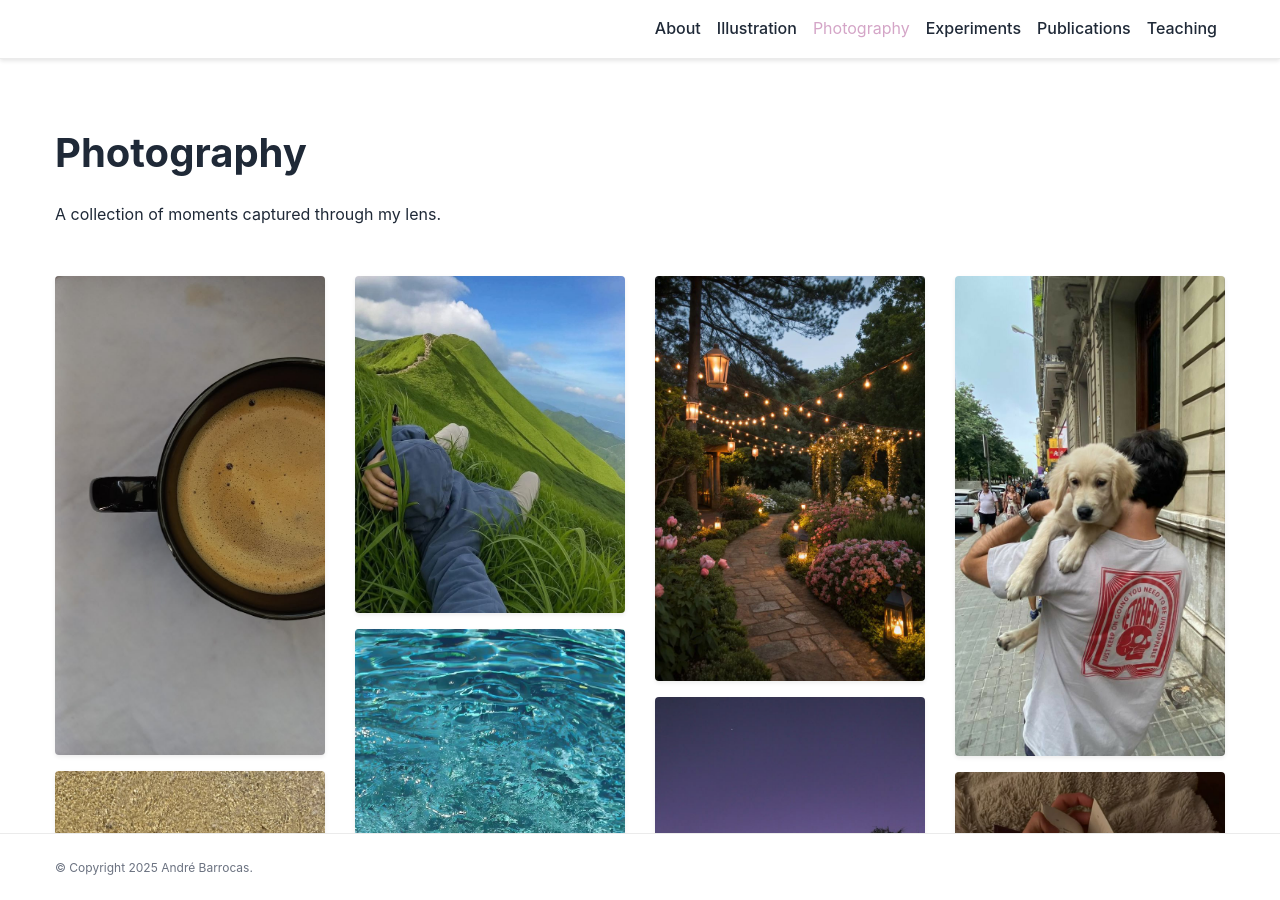
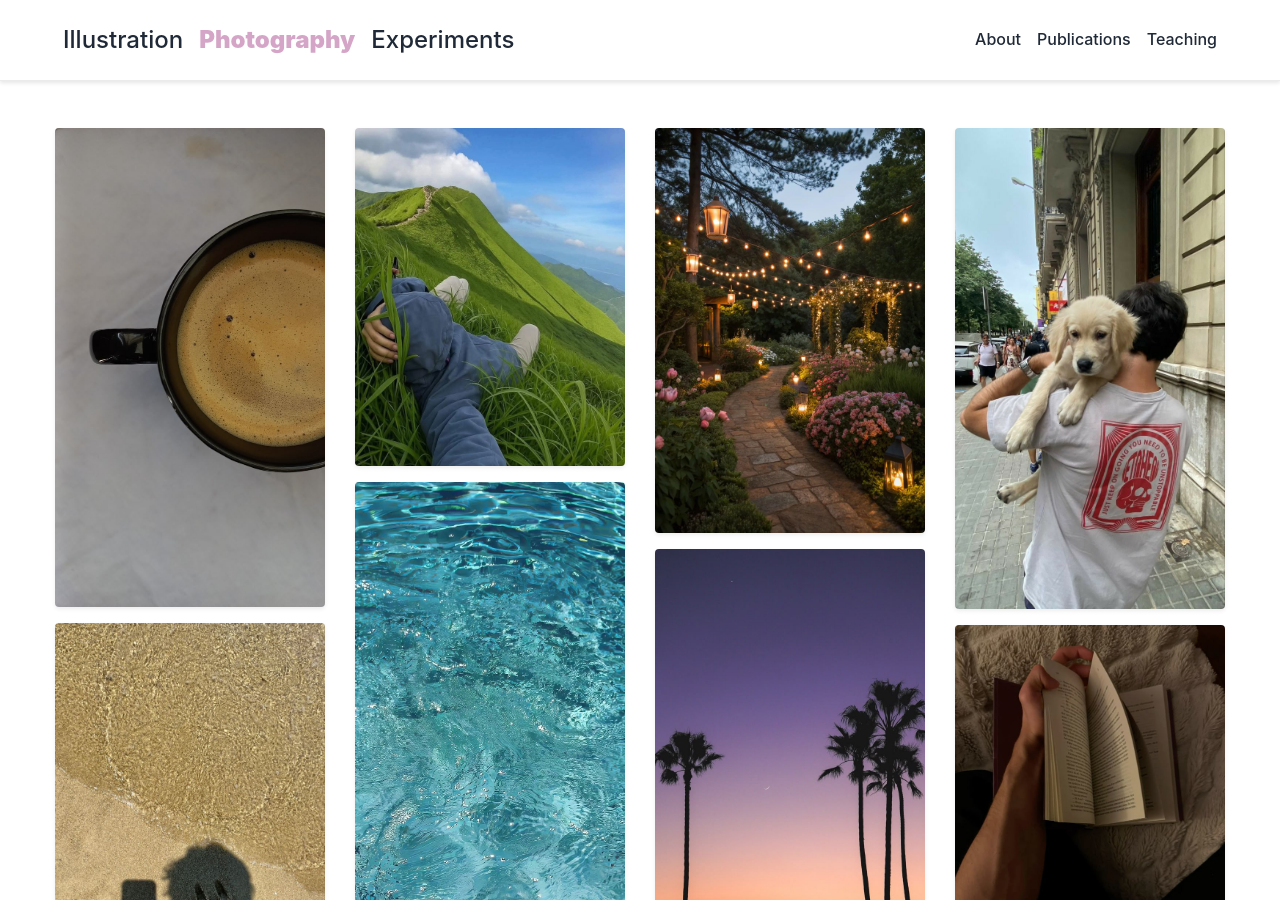
Before and after one commit to andrebarrocas/andrebarrocas.github.io, a Jekyll site: the page built from _pages/photography.md, in a window 1280 px wide and 900 px high. Built offline with Jekyll 4.4.1, drawn with Linux system fonts in a browser that asks for light colours; comment, search, counter and statistics services are not loaded; a style sheet for code colours, icons or effects is not loaded.

Commit message:
layout improvements

```diff
--- a/_includes/header.html
+++ b/_includes/header.html
@@ -4,32 +4,9 @@
       <nav id="navbar" class="navbar navbar-light navbar-expand-sm {% if site.navbar_fixed %}fixed-top{% else %}sticky-top{% endif %}">
         <div class="container">
 
-          <!-- Removed social icons from navbar -->
-          <!-- <div class="navbar-brand social">
-            {% include social.html %}
-          </div> -->
-
-          <!-- Navbar Toggle -->
-          <button class="navbar-toggler collapsed ml-auto" type="button" data-toggle="collapse" data-target="#navbarNav" aria-controls="navbarNav" aria-expanded="false" aria-label="Toggle navigation">
-            <span class="sr-only">Toggle navigation</span>
-            <span class="icon-bar top-bar"></span>
-            <span class="icon-bar middle-bar"></span>
-            <span class="icon-bar bottom-bar"></span>
-          </button>
-
-          <div class="collapse navbar-collapse text-right" id="navbarNav">
-            <ul class="navbar-nav ml-auto flex-nowrap">
-
-              <!-- About -->
-              <li class="nav-item {% if page.title == 'about' %}active{% endif %}">
-                <a class="nav-link" href="{{ '/' | relative_url }}">About
-                  {%- if page.title == "About" -%}
-                  <span class="sr-only">(current)</span>
-                  {%- endif -%}
-                </a>
-              </li>
-
-              <!-- Portfolio Tabs -->
+          <!-- Portfolio Tabs on the left (where GitHub links were) -->
+          <div class="navbar-brand">
+            <ul class="navbar-nav d-flex flex-row">
               <li class="nav-item {% if page.title == 'Illustration' %}active{% endif %}">
                 <a class="nav-link" href="{{ '/illustration/' | relative_url }}">Illustration
                   {%- if page.title == "Illustration" -%}
@@ -47,6 +24,28 @@
               <li class="nav-item {% if page.title == 'Experiments' %}active{% endif %}">
                 <a class="nav-link" href="{{ '/experiments/' | relative_url }}">Experiments
                   {%- if page.title == "Experiments" -%}
+                  <span class="sr-only">(current)</span>
+                  {%- endif -%}
+                </a>
+              </li>
+            </ul>
+          </div>
+
+          <!-- Navbar Toggle -->
+          <button class="navbar-toggler collapsed ml-auto" type="button" data-toggle="collapse" data-target="#navbarNav" aria-controls="navbarNav" aria-expanded="false" aria-label="Toggle navigation">
+            <span class="sr-only">Toggle navigation</span>
+            <span class="icon-bar top-bar"></span>
+            <span class="icon-bar middle-bar"></span>
+            <span class="icon-bar bottom-bar"></span>
+          </button>
+
+          <div class="collapse navbar-collapse text-right" id="navbarNav">
+            <ul class="navbar-nav ml-auto flex-nowrap">
+
+              <!-- About -->
+              <li class="nav-item {% if page.title == 'about' %}active{% endif %}">
+                <a class="nav-link" href="{{ '/' | relative_url }}">About
+                  {%- if page.title == "About" -%}
                   <span class="sr-only">(current)</span>
                   {%- endif -%}
                 </a>
--- a/_layouts/default.html
+++ b/_layouts/default.html
@@ -49,7 +49,7 @@ layout: parse
     </style>
 
     <!-- Footer -->
-    {%- include footer.html %}
+    <!-- {%- include footer.html %} -->
 
     <!-- JavaScripts -->
     {% include scripts/jquery.html %}
--- a/_pages/photography.md
+++ b/_pages/photography.md
@@ -4,12 +4,6 @@ title: Photography
 permalink: /photography/
 ---
 
-<div class="row">
-  <div class="col-lg-12">
-    <h1 class="mb-4">Photography</h1>
-    <p class="mb-5">A collection of moments captured through my lens.</p>
-  </div>
-</div>
 
 <div class="row">
   <div class="col-lg-3 col-md-6 mb-3">
```
Also changed, not shown: _pages/about.md (+1 -1 lines), _pages/illustration.md (+1 -6 lines).
